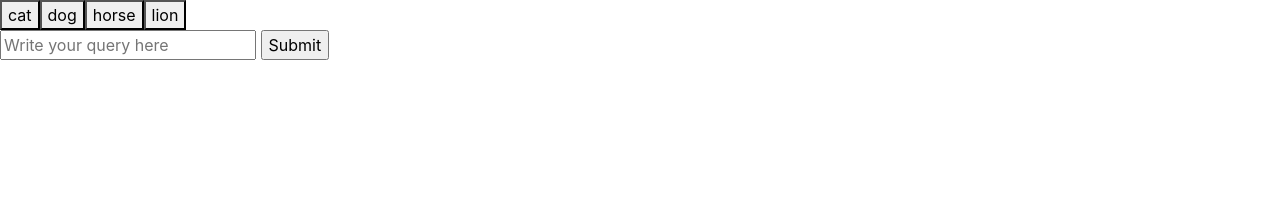
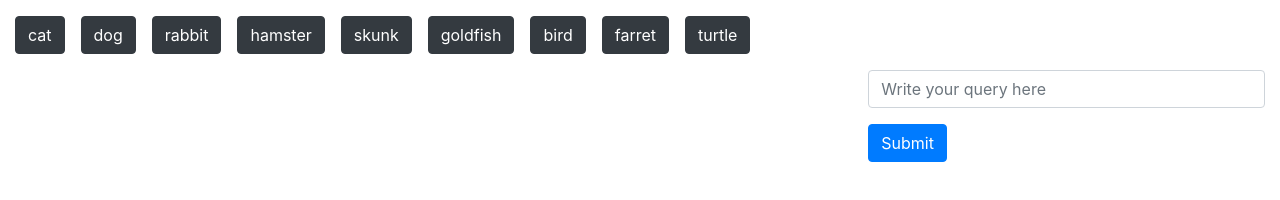
Before and after one commit to lindolo25/GiphyAPI, a plain HTML site: page index.html in a window 1280 px wide. Drawn offline with nearby package versions, Linux system fonts and the light colour scheme.

Commit message:
changed the document structure, did some styiling.

```diff
--- a/css/main.css
+++ b/css/main.css
@@ -0,0 +1,5 @@
+.container { margin-top: 16px; max-width: initial !important; }
+
+.btn { margin: 0px 16px 16px 0px; }
+
+.gif-div { float: left; margin-right: 16px; }
--- a/index.html
+++ b/index.html
@@ -14,17 +14,27 @@
     <script src="js/main.js"></script>
 </head>
 <body>
-    <header id="buttons-view"></header>
-    <div>
-        <main id="main-view">
-
-        </main>
-        <aside id="form-view">
-            <form>
-                <input type="text" id="new-button-input" placeholder="Write your query here">
-                <input type="submit" id="submit" value="Submit">
-            </form>
-        </aside>
+    <div class="container">
+        <div class="row">
+            <div class="col-12">
+                <header id="buttons-view"></header>
+            </div>
+        </div>
+        <div class="row">
+                <div class="col-sm-4 order-sm-2">
+                    <aside id="form-view">
+                        <form>
+                            <div class="form-group">
+                                <input class="form-control" type="text" id="new-button-input" placeholder="Write your query here">
+                            </div>
+                            <input class="btn btn-primary" type="submit" id="submit" value="Submit">
+                        </form>
+                    </aside>
+                </div>
+            <div class="col-sm-8 order-sm-1">
+                    <main id="main-view"></main>
+            </div>
+        </div>
     </div>
     <script type="text/javascript">
         $(document).ready(function() {
--- a/js/main.js
+++ b/js/main.js
@@ -1,5 +1,5 @@
 
-var initialButtons = ["cat", "dog", "horse", "lion"];
+var initialButtons = ["cat", "dog", "rabbit", "hamster", "skunk", "goldfish", "bird", "farret", "turtle"];
 
 
 function init()
@@ -72,6 +72,7 @@ function printAPIResponse(response)
     for (var i = 0; i < results.length; i++)
     {
         var gifDiv = $("<div>");
+        gifDiv.addClass("gif-div");
         var p = $("<p>").text("Rating: " + results[i].rating);
         var Image = $("<img>");
 
@@ -94,7 +95,9 @@ function createButton(buttonValue)
     var newButton = $("<button>");
     newButton.attr("id", id);
     newButton.attr("data-name", buttonValue);
+    newButton.attr("type", "button");
     newButton.text(buttonValue);
+    newButton.addClass("btn btn-dark")
     newButton.on("click", searchClick);
 
     return newButton;
```
